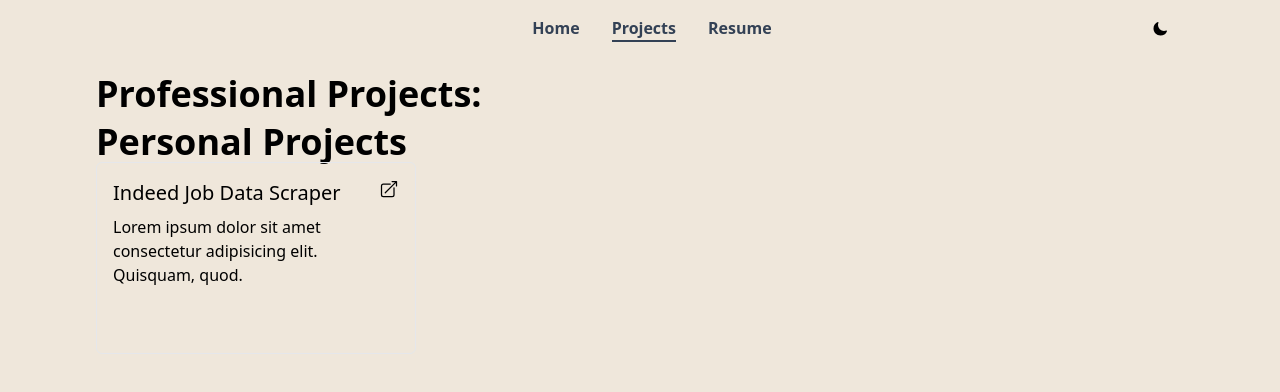
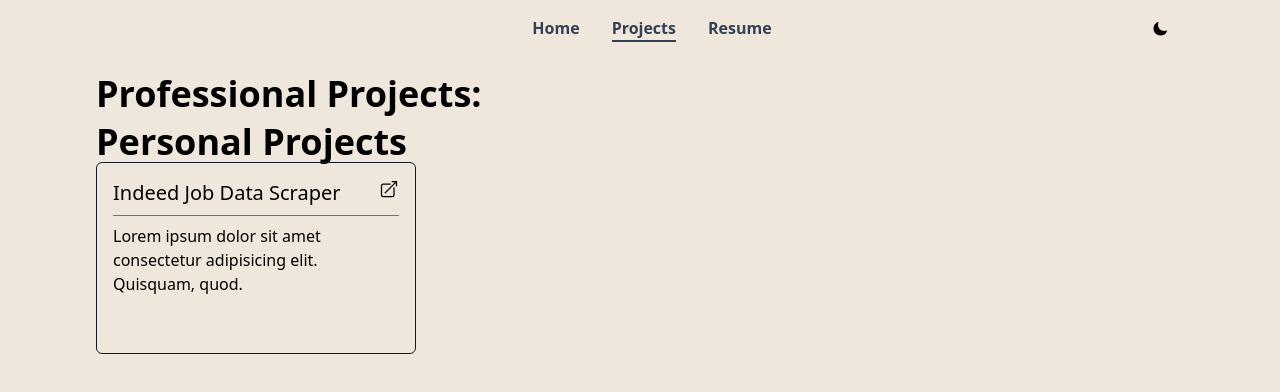
Before and after one commit to clsscrch/personal-site, a Next.js app: page /projects in a window 1280 px wide. Shown: the top 392 px of the page. Built offline with nearby package versions, Linux system fonts and the light colour scheme.

Commit message:
Added cards and card container

```diff
--- a/components/Card.tsx
+++ b/components/Card.tsx
@@ -2,12 +2,12 @@ import { ArrowTopRightOnSquareIcon } from "@heroicons/react/24/solid"
 
 export default function Card({ title }: any): JSX.Element {
     return (
-        <div className="rounded-md border w-80 h-48 p-4">
-            <div className="flex justify-between">
+        <div className="rounded-md border w-60 sm:w-80 sm:h-48 p-4 border-gray-900">
+            <div className="flex justify-between pb-2">
                 <h1 className="text-xl">{title}Indeed Job Data Scraper</h1>
                 <ArrowTopRightOnSquareIcon className="h-5 w-5 cursor-pointer" />
             </div>
-            {/* <hr className="border-gray-200 rounded-sm " /> */}
+            <hr className="border-gray-500 rounded-sm " />
             <h2 className="text-md pt-2">
                 Lorem ipsum dolor sit amet consectetur adipisicing elit. Quisquam, quod.
             </h2>
--- /dev/null
+++ b/components/CardContainer.tsx
@@ -0,0 +1,8 @@
+export default function CardContainer({ children }: any): JSX.Element {
+    return (
+        // <div className="grid grid-cols-1 sm:grid-cols-2 lg:grid-cols-4 p-4">
+        <div className="flex flex-wrap justify-center gap-3">
+            {children}
+        </div>
+    )
+}
```
